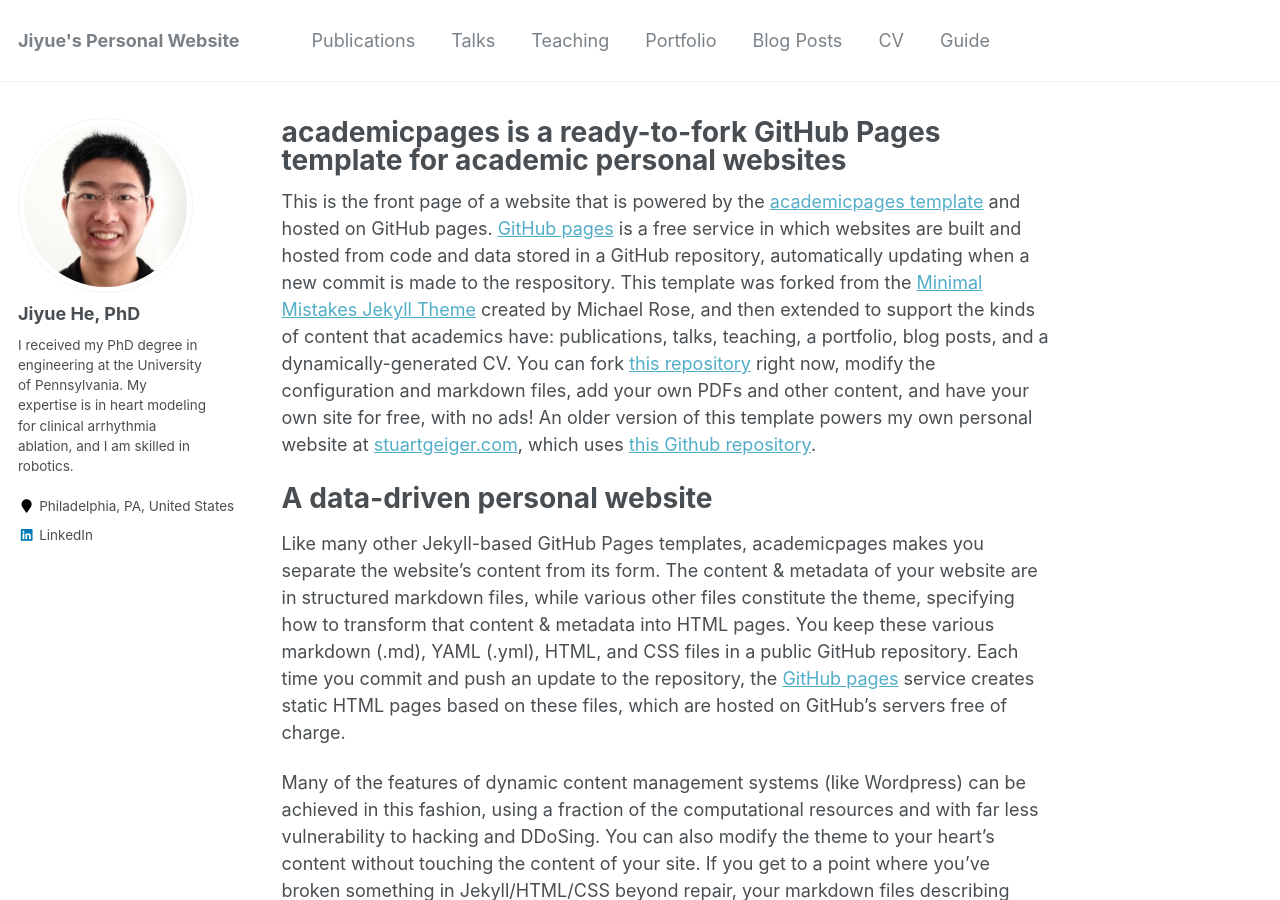
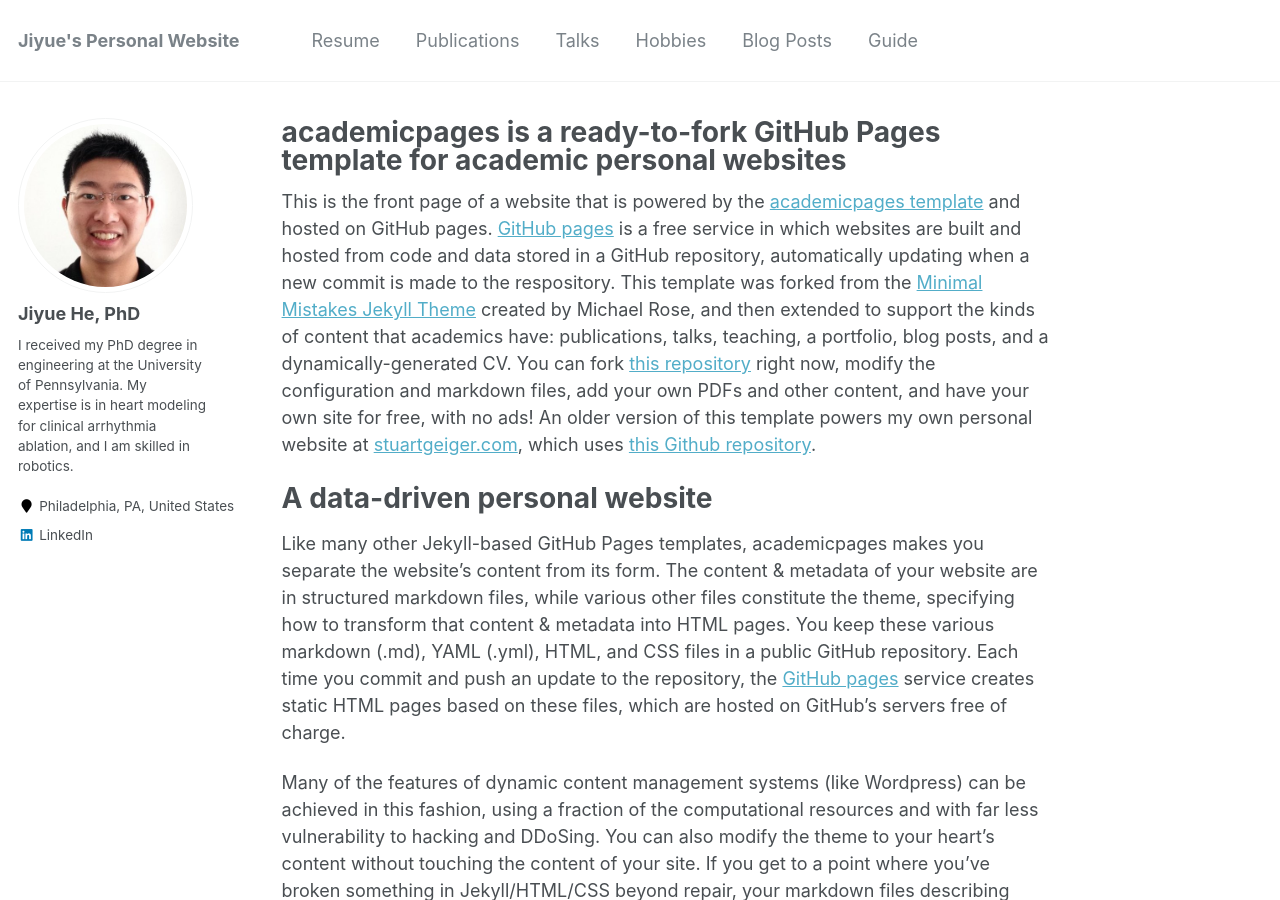
Before and after one commit to jiyuehe/jiyuehe.github.io, a Jekyll site: the page built from _pages/about.md, in a window 1280 px wide and 900 px high. Built offline with Jekyll 4.4.1, drawn with Linux system fonts in a browser that asks for light colours.

Commit message:
Update navigation.yml

```diff
--- a/_data/navigation.yml
+++ b/_data/navigation.yml
@@ -1,22 +1,22 @@
 # main links links
 main:
+  - title: "Resume"
+    url: /cv/
+
   - title: "Publications"
     url: /publications/
 
   - title: "Talks"
     url: /talks/
 
-  - title: "Teaching"
-    url: /teaching/
+#  - title: "Teaching"
+#    url: /teaching/
 
-  - title: "Portfolio"
+  - title: "Hobbies"
     url: /portfolio/
 
   - title: "Blog Posts"
     url: /year-archive/
 
-  - title: "CV"
-    url: /cv/
-
   - title: "Guide"
     url: /markdown/
```
